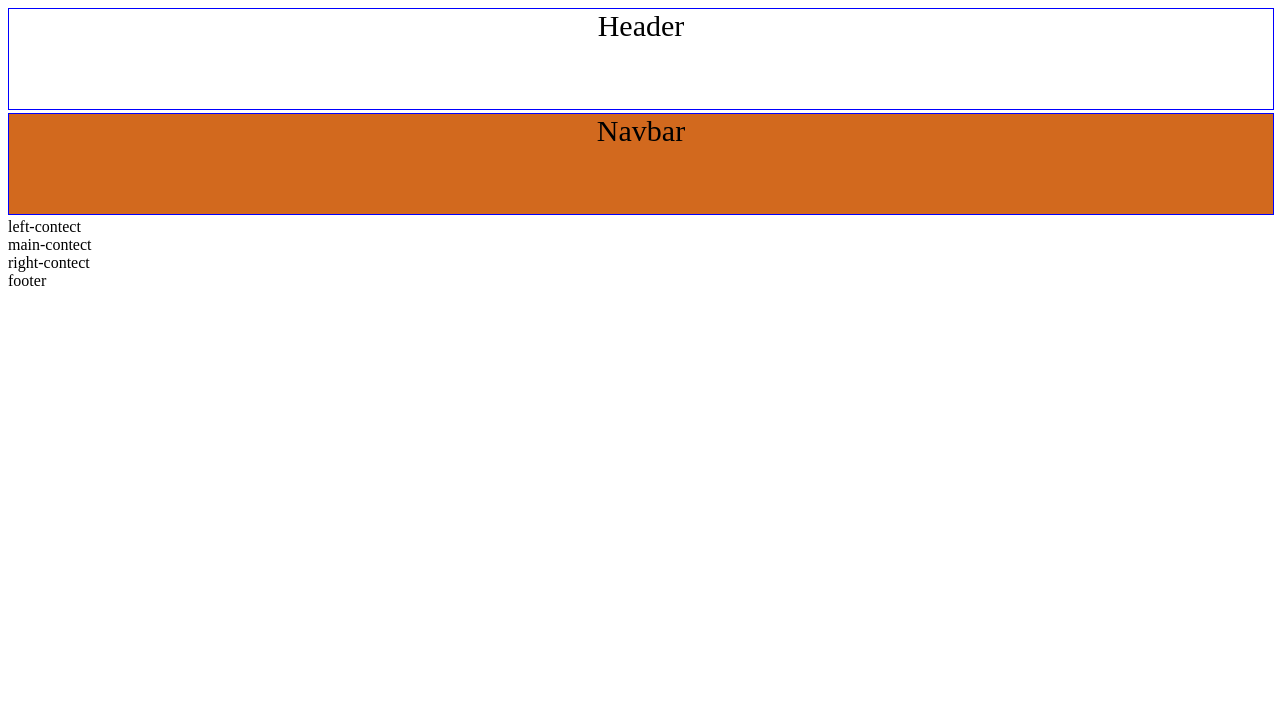
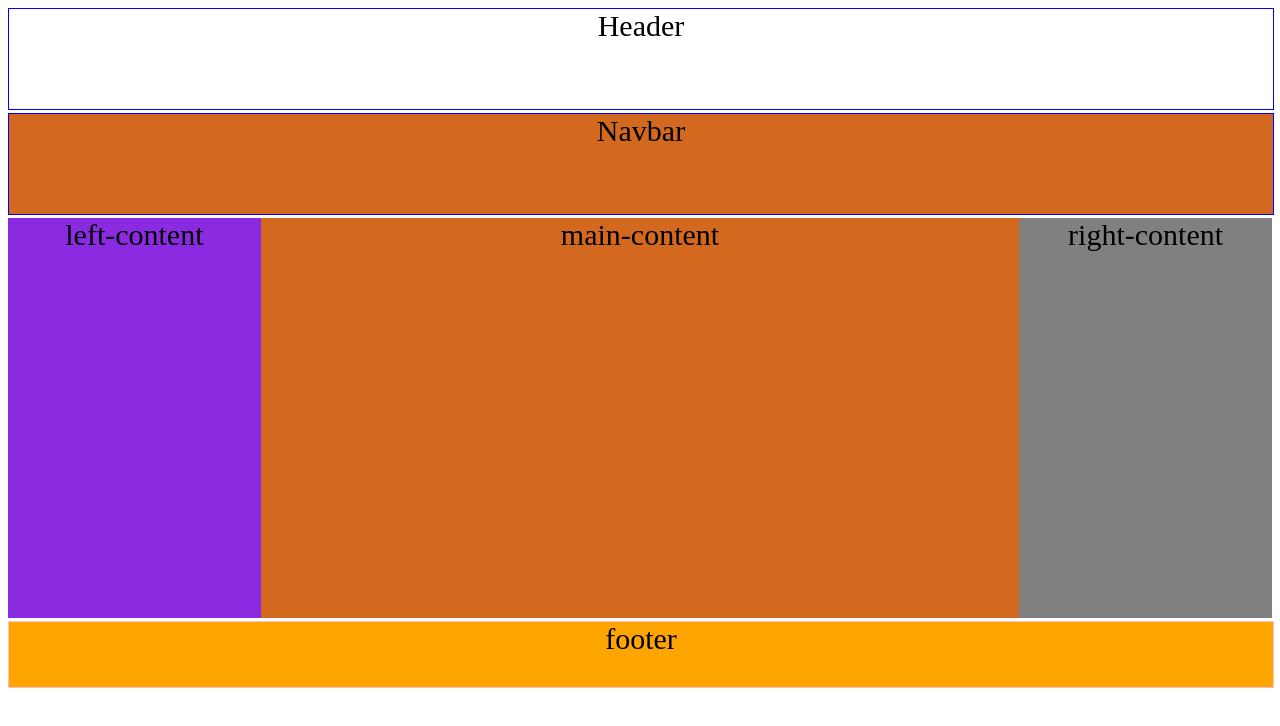
Before and after one commit to Pzhafirakh06/web-putri, a plain HTML site: page Web laygout/index.html in a window 1280 px wide. Drawn offline with Linux system fonts and the light colour scheme.

Commit message:
web layout

```diff
--- a/Web laygout/index.html
+++ b/Web laygout/index.html
@@ -9,13 +9,14 @@
 <body>
     <div id="header">
        Header
-    </div >
+    </div>
     <div id="navbar">
     Navbar </div>
-    <div id="contect">
-    <div id="left-contect ">left-contect</div>
-    <div id="main-contect ">main-contect</div>
-     <div id="right-contect">right-contect</div>
+    <div id="content">
+    <div id="left-content">left-content</div>
+    <div id="main-content">main-content</div>
+     <div id="right-content">right-content</div>
+     <div style="clear:both";></div>
     </div>
     <div id="footer">
         footer
--- a/Web laygout/style.css
+++ b/Web laygout/style.css
@@ -16,3 +16,37 @@
     font-size :30px;
     background-color: chocolate;
 }
+#content{
+    border: 1px brown;
+    margin:auto auto 3px auto;
+    width :100%;
+    text-align : center ;
+    font-size :30px;
+}
+#left-content{
+    width :20%;
+    float:left ;
+    height: 400px;
+    background-color: blueviolet;
+}
+#main-content{
+    width :60%;
+    float:left ;
+    text-align : center ;
+    height: 400px;
+    background-color: chocolate;
+}
+#right-content{
+    width :20%;
+    float:left ;
+    height: 400px;
+    background-color: gray;
+}
+#footer {
+border: 1px solid pink;
+width: 100%;
+height: 65px;
+background-color:orange;
+text-align: center;
+font-size: 30px;
+}
```
